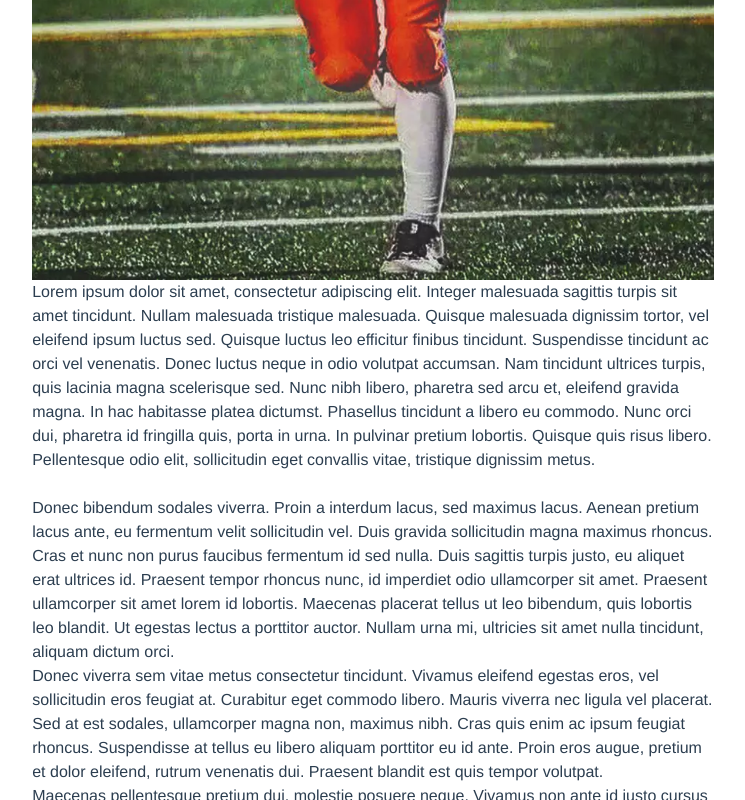
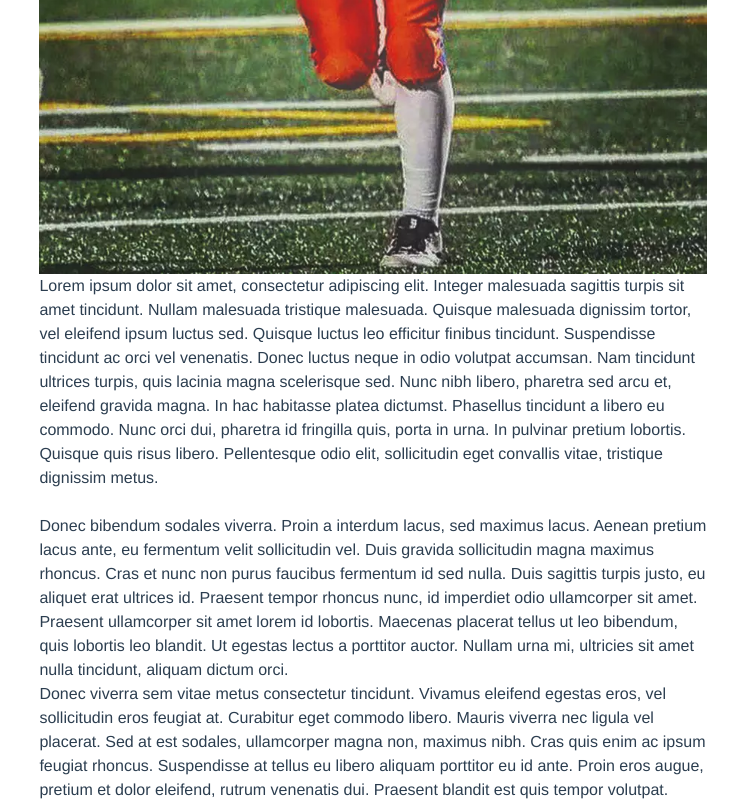
Before and after one commit to redxtech/ryandoedelmemories.com, a Vue app: page / in a window 1280 px wide. Shown: the part 978-1778 px from the top of the page, without its empty margins (267-1012 px from the left). Built offline with nearby package versions, Linux system fonts and the light colour scheme; what v-img, vue-form would draw is missing.

Commit message:
fix columns margin

```diff
--- a/src/App.vue
+++ b/src/App.vue
@@ -48,4 +48,8 @@
       }
     }
   }
+
+  .columns {
+    margin: 0;
+  }
 </style>
```
